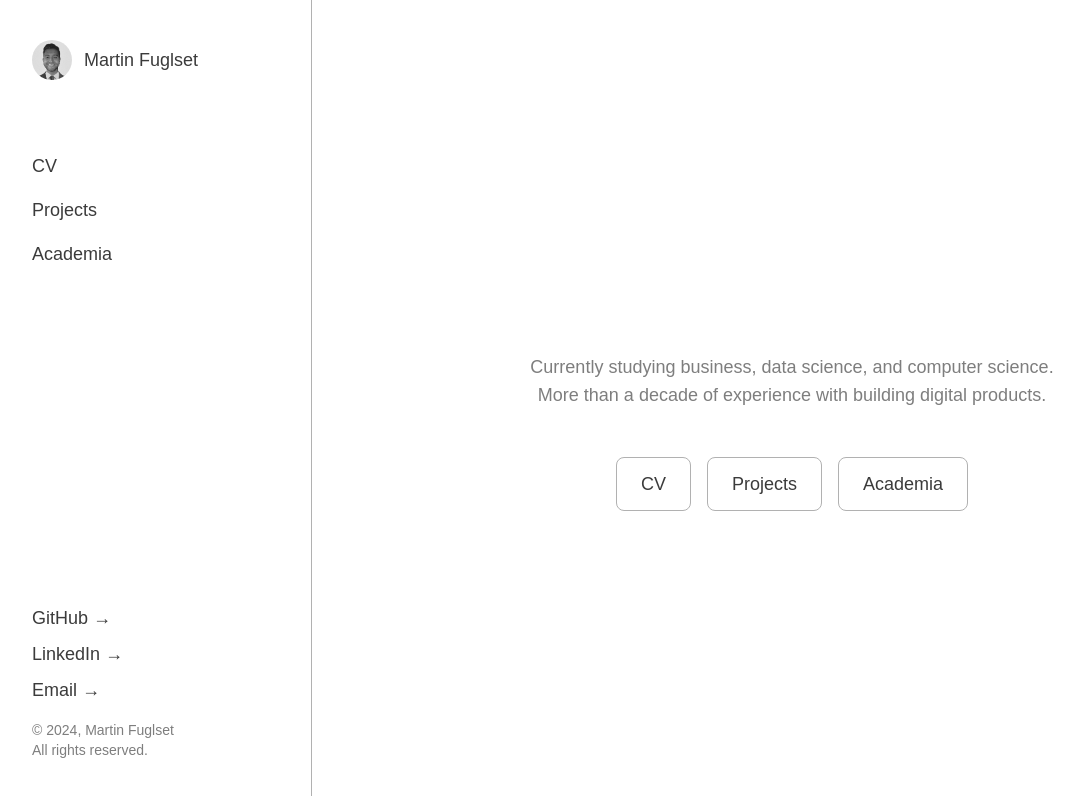
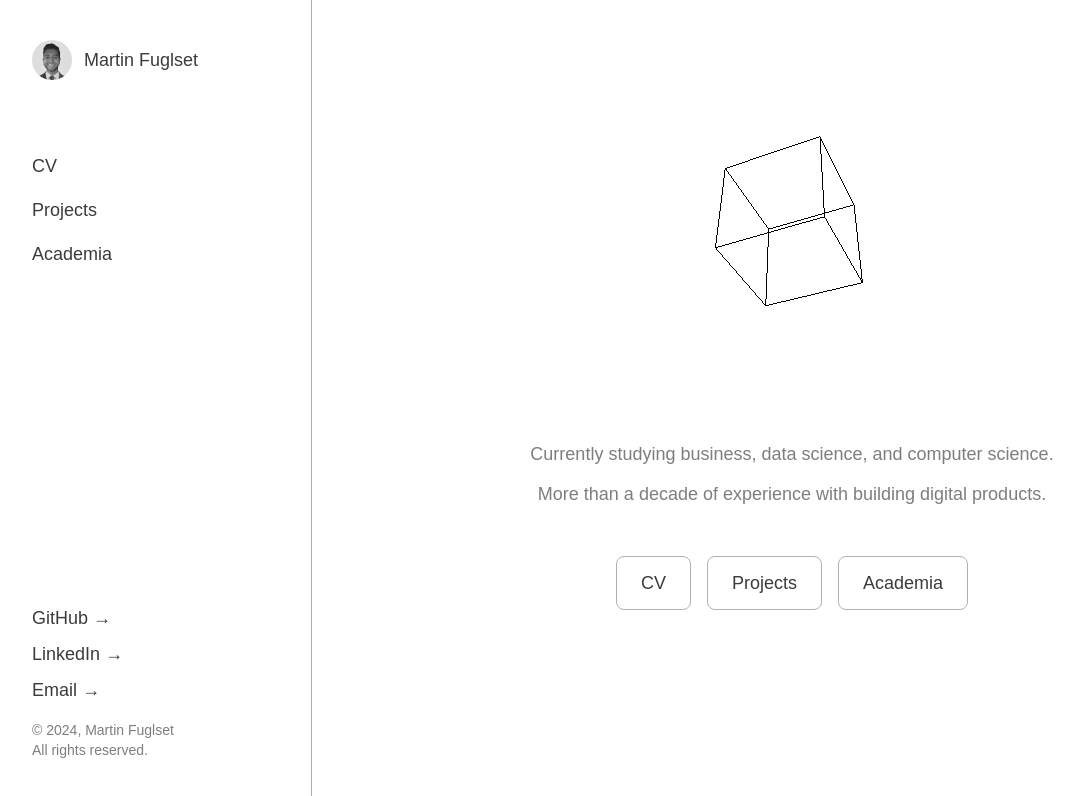
Before and after one commit to martinfuglset/martinfuglset, a Next.js app: page / in a window 1280 px wide. Shown: the top 796 px of the page, without its empty margins (8-1092 px from the left). Built offline with nearby package versions, Linux system fonts and the light colour scheme.

Commit message:
spinning cube

```diff
--- /dev/null
+++ b/components/Cube.js
@@ -0,0 +1,73 @@
+import { useEffect, useRef } from 'react';
+import * as THREE from 'three';
+
+const Cube = () => {
+  const mountRef = useRef(null);
+
+  useEffect(() => {
+    const scene = new THREE.Scene();
+    const camera = new THREE.PerspectiveCamera(75, 1, 0.1, 1000);
+    camera.position.z = 5;
+
+    const renderer = new THREE.WebGLRenderer({ alpha: true }); // Transparent background
+    renderer.setSize(800, 800);
+    if (mountRef.current) {
+      mountRef.current.appendChild(renderer.domElement);
+    }
+
+    const geometry = new THREE.BoxGeometry();
+
+    // Function to get the appropriate edge color
+    const getEdgeColor = () => {
+      const isDarkMode = window.matchMedia('(prefers-color-scheme: dark)').matches;
+      return isDarkMode ? 0xffffff : 0x000000; // White in dark mode, black in light mode
+    };
+
+    // Create the wireframe (only edges, no fill)
+    const edges = new THREE.EdgesGeometry(geometry);
+    const edgeMaterial = new THREE.LineBasicMaterial({ color: getEdgeColor() });
+    const wireframe = new THREE.LineSegments(edges, edgeMaterial);
+    scene.add(wireframe);
+
+    let elapsedTime = 0;
+    const rotationDuration = 8;
+
+    const animate = (time) => {
+      requestAnimationFrame(animate);
+      elapsedTime = (time / 1000) % rotationDuration;
+      const progress = (elapsedTime / rotationDuration) * Math.PI * 2;
+
+      wireframe.rotation.x = Math.sin(progress) * Math.PI / 4;
+      wireframe.rotation.y = progress;
+
+      renderer.render(scene, camera);
+    };
+
+    animate();
+
+    // Handle dark mode changes dynamically
+    const handleThemeChange = (e) => {
+      const isDarkMode = e.matches;
+      edgeMaterial.color.set(isDarkMode ? 0xffffff : 0x000000); // Update edge color
+    };
+
+    const mediaQuery = window.matchMedia('(prefers-color-scheme: dark)');
+    mediaQuery.addEventListener('change', handleThemeChange);
+
+    return () => {
+      if (mountRef.current) {
+        mountRef.current.removeChild(renderer.domElement);
+      }
+      mediaQuery.removeEventListener('change', handleThemeChange);
+    };
+  }, []);
+
+  return (
+    <div
+      ref={mountRef}
+      className="w-96 h-96 flex items-center justify-center aspect-square"
+    ></div>
+  );
+};
+
+export default Cube;
--- a/package.json
+++ b/package.json
@@ -16,7 +16,8 @@
     "react": "^18",
     "react-device-detect": "^2.2.3",
     "react-dom": "^18",
-    "react-pdf": "^5.7.2"
+    "react-pdf": "^5.7.2",
+    "three": "^0.171.0"
   },
   "devDependencies": {
     "postcss": "^8",
--- a/pages/index.js
+++ b/pages/index.js
@@ -1,22 +1,29 @@
 import Link from 'next/link';
+import Cube from '../components/Cube';
 
 export default function Home() {
   const sections = [
     { label: 'CV', href: '/cv' },
     { label: 'Projects', href: '/projects' },
-    { label: 'Academia', href: '/academia' }
+    { label: 'Academia', href: '/academia' },
   ];
 
   return (
-    <div className="h-screen flex flex-col items-center justify-center text-center px-4">
-      <div className="flex flex-col items-center space-y-6">
-        <text className="text-lg">
-        <p className="text-gray-500">Currently studying business, data science, and computer science.</p>
-        <p className="text-gray-500">More than a decade of experience with building digital products.</p>
-        </text>
+    <div className="flex flex-col items-center text-center overflow-hidden space-y-12"> {/* Add spacing here */}
+      <div className="flex flex-col items-center justify-center space-y-6">
+        <Cube />
+        <div className="text-lg space-y-3"> {/* Add spacing for the paragraphs */}
+          <p className="text-gray-500">
+            Currently studying business, data science, and computer science.
+          </p>
+          <p className="text-gray-500">
+            More than a decade of experience with building digital products.
+          </p>
+        </div>
       </div>
 
-      <nav className="mt-12">
+      {/* Navigation Section */}
+      <nav className="mb-8">
         <ul className="flex space-x-4">
           {sections.map((section, idx) => (
             <li key={idx}>
```
Also changed, not shown: 1 other file (tests, documents, lock files or other folders).
